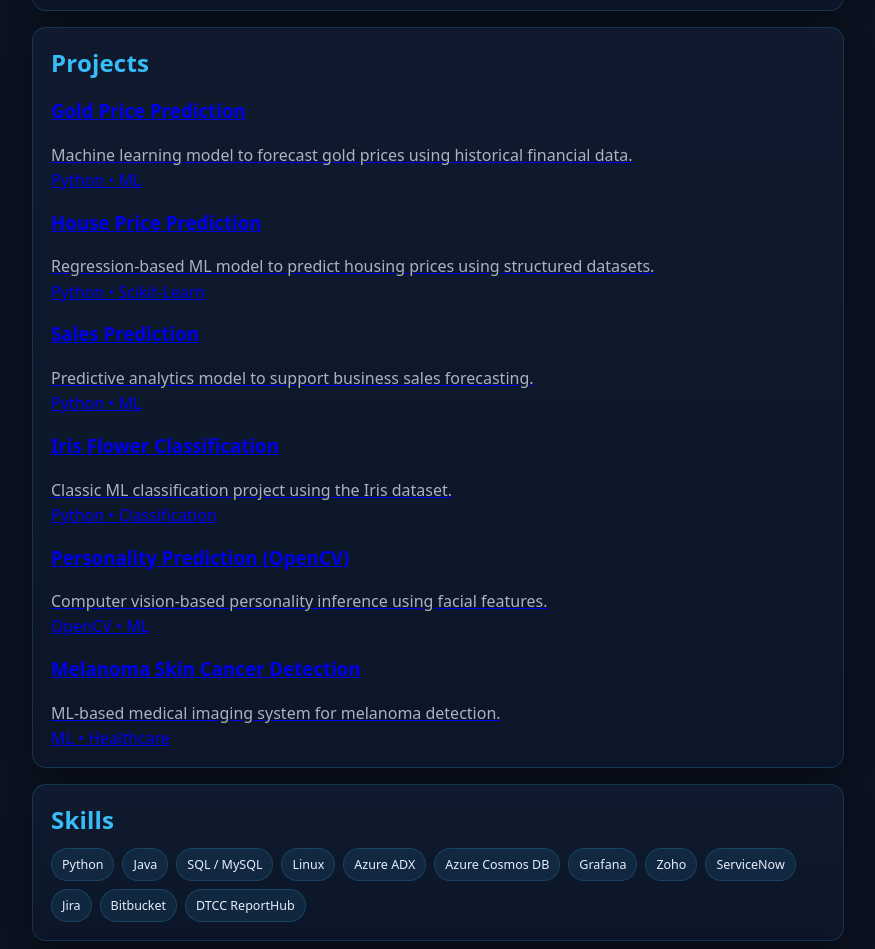
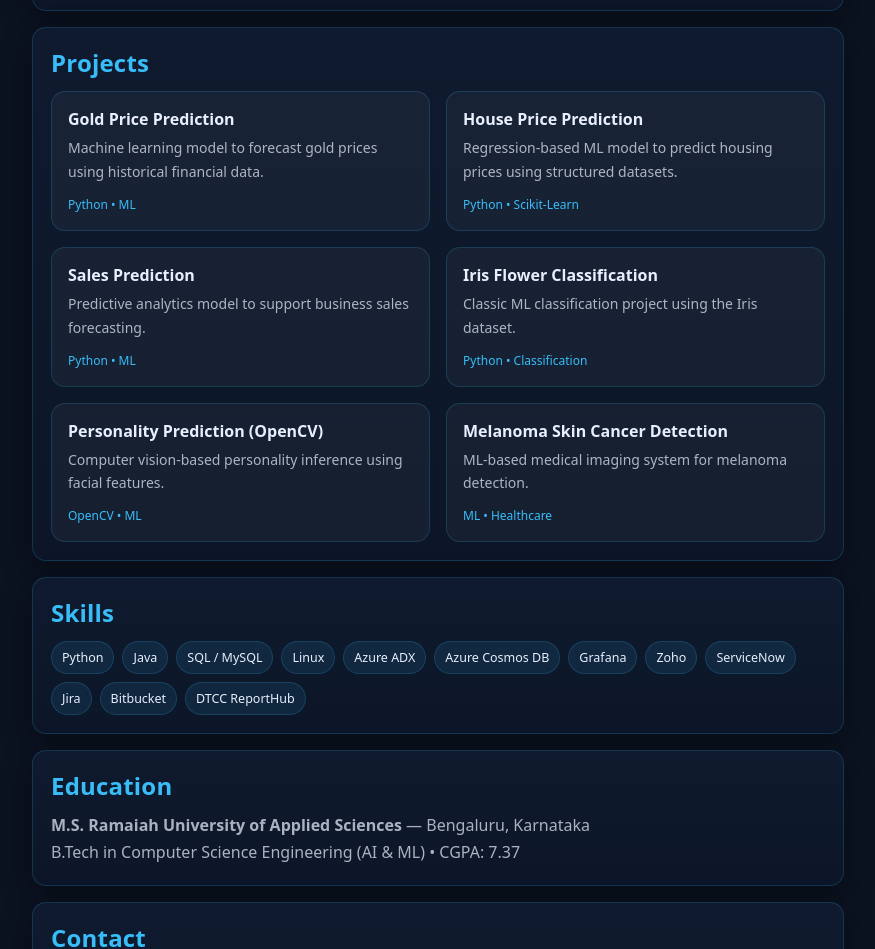
Before and after one commit to rahul6469/rahul6469, a plain HTML site: page index.html in a window 1280 px wide. Shown: the part 1370-2319 px from the top of the page, without its empty margins (370-1245 px from the left). Drawn offline with Linux system fonts and the light colour scheme; files whose address does not match are found by name.

Commit message:
Update index.css

```diff
--- a/index.css
+++ b/index.css
@@ -295,3 +295,41 @@ html[data-theme="light"] .topbar {
   .grid { grid-template-columns: 1fr; }
   .contact-grid { grid-template-columns: 1fr; }
 }
+.projects-grid {
+  display: grid;
+  grid-template-columns: repeat(auto-fill, minmax(260px, 1fr));
+  gap: 16px;
+  margin-top: 12px;
+}
+
+.project-card {
+  display: block;
+  padding: 16px;
+  border-radius: 14px;
+  border: 1px solid var(--border);
+  background: rgba(255,255,255,0.04);
+  text-decoration: none;
+  color: var(--text);
+  transition: transform 220ms ease, background 220ms ease;
+}
+
+.project-card:hover {
+  transform: translateY(-4px);
+  background: rgba(255,255,255,0.07);
+}
+
+.project-card h3 {
+  margin: 0 0 6px;
+  font-size: 16px;
+}
+
+.project-card p {
+  margin: 0 0 8px;
+  font-size: 14px;
+  color: var(--muted);
+}
+
+.project-card span {
+  font-size: 12px;
+  color: var(--accent);
+}
```
